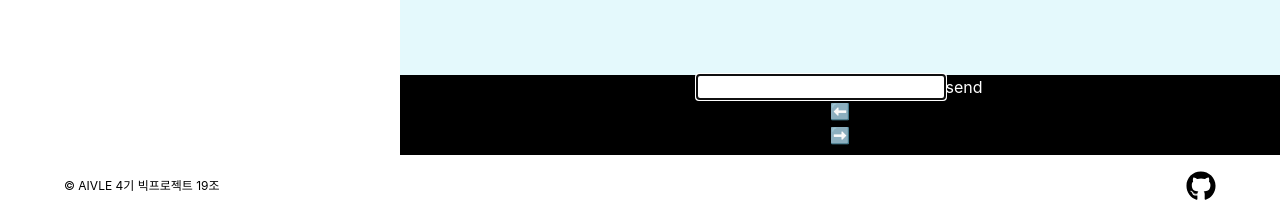
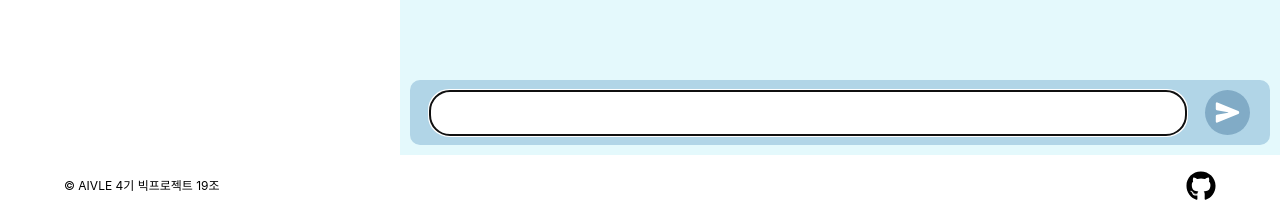
Before and after one commit to yewon-saurus/Aivle_BigProjectFE_19, a React (Create React App) app: page / in a window 1280 px wide. Shown: the part 645-850 px from the top of the page. Built offline with nearby package versions, Linux system fonts and the light colour scheme.

Commit message:
Update 'Main > MessageForm': 프롬프트창 디자인 수정

```diff
--- a/src/pages/main/Main.jsx
+++ b/src/pages/main/Main.jsx
@@ -26,15 +26,13 @@ const Main = () => {
                 </div>
                 <div className="control">
                     {/* fixed 된 프롬프트 창 + 양 방향 화살표 버튼 */}
-                    <div>
-                        {/* 프롬프트 창 */}
-                        <MessageForm setMessages={setMessages} messageFormRef={messageFormRef} />
-                    </div>
-                    <div>
+                    {/* 프롬프트 창 */}
+                    <MessageForm setMessages={setMessages} messageFormRef={messageFormRef} />
+                    {/* <div> */}
                         {/* 양 방향 화살표 버튼(이전 회차, 다음 회차) */}
-                        <div>⬅️</div>
-                        <div>➡️</div>
-                    </div>
+                        {/* <div>⬅️</div> */}
+                        {/* <div>➡️</div> */}
+                    {/* </div> */}
                 </div>
             </div>
         </div>
--- a/src/pages/main/components/MessageForm.jsx
+++ b/src/pages/main/components/MessageForm.jsx
@@ -1,4 +1,6 @@
 import React, { useState } from 'react';
+
+import { IoSend } from "react-icons/io5";
 
 const MessageForm = ({ setMessages, messageFormRef }) => {
     const [message, setMessage] = useState('');
@@ -20,14 +22,17 @@ const MessageForm = ({ setMessages, messageFormRef }) => {
 
     return (
         <form className="message-form" onSubmit={handleSubmit}>
+            {/* TODO: 텍스트 길이 초과로 줄 바뀔 때마다, textarea가 늘어나고 줄 바꿈 되면 좋겠는데.. */}
             <input
                 ref={messageFormRef}
-                type="text"
+                type="textarea"
                 className="message-input"
                 value={message}
                 onChange={(e) => setMessage(e.target.value)}
             />
-            <input className="send-button" type="submit" value={"send"} />
+            <button className="send-button" type="submit">
+                <IoSend size={25} />
+            </button>
         </form>
     );
 };
--- a/src/pages/main/style.css
+++ b/src/pages/main/style.css
@@ -33,17 +33,36 @@
     position: absolute;
     bottom: 0;
     width: inherit;
-    height: 10%;
-    background-color: black;
-    color: white;
+    /* height: 10%; */
 }
 
 .message-form {
-
+    display: flex;
+    justify-content: space-evenly;
+    align-items: center;
+    background-color: var(--color-primary-500);
+    padding: 10px;
+    margin: 10px;
+    border-radius: 10px;
 }
 
 .message-input {
-    color: black;
+    width: 90%;
+    padding: 10px 20px;
+    border-radius: 20px;
+}
+
+.send-button {
+    height: inherit;
+    padding: 10px;
+    margin-left: 10px;
+    background-color: var(--color-primary-600);
+    border-radius: 9999px;
+    color: #ffffff;
+}
+
+.message-input {
+    resize: vertical;
 }
 
 @media (min-width: 1024px) {
```
